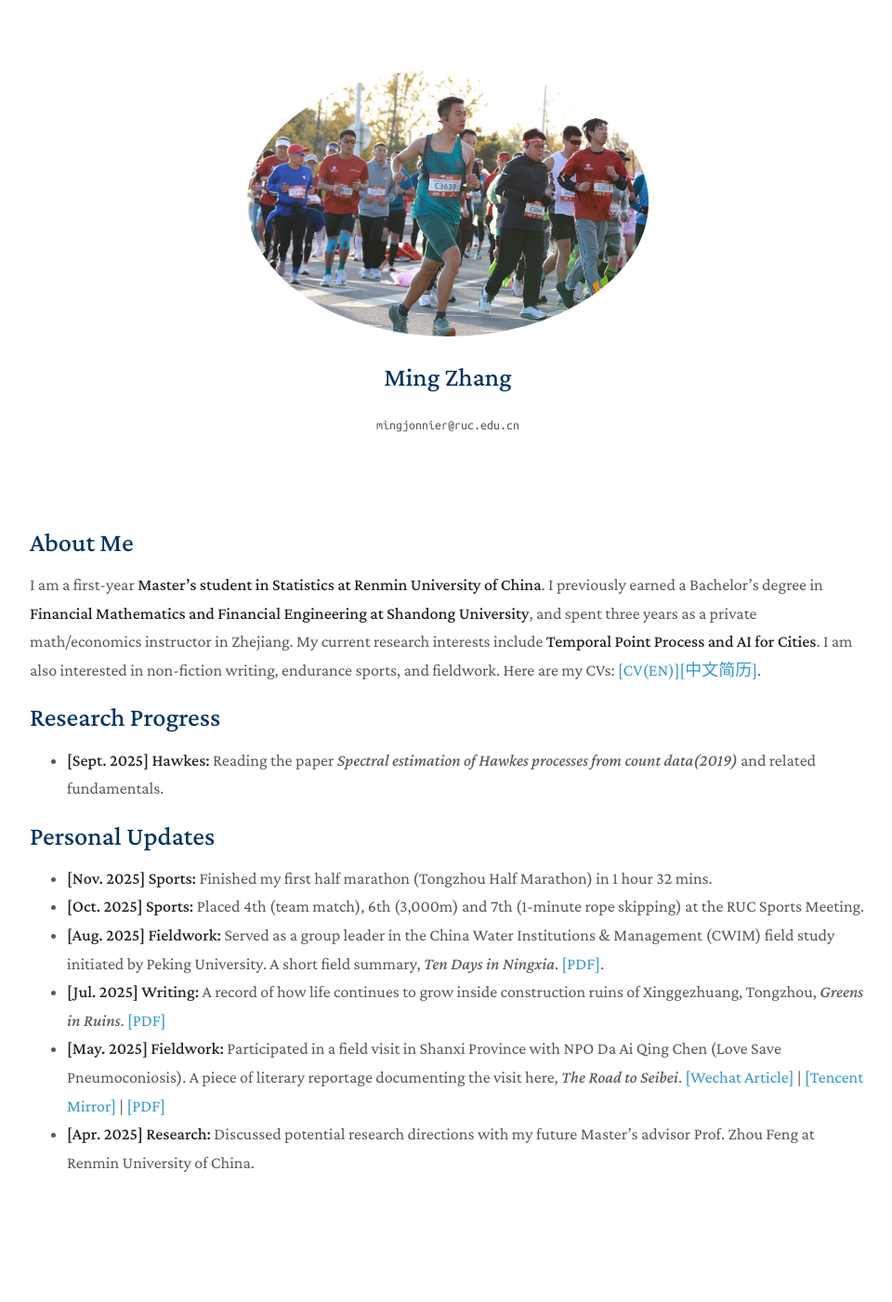
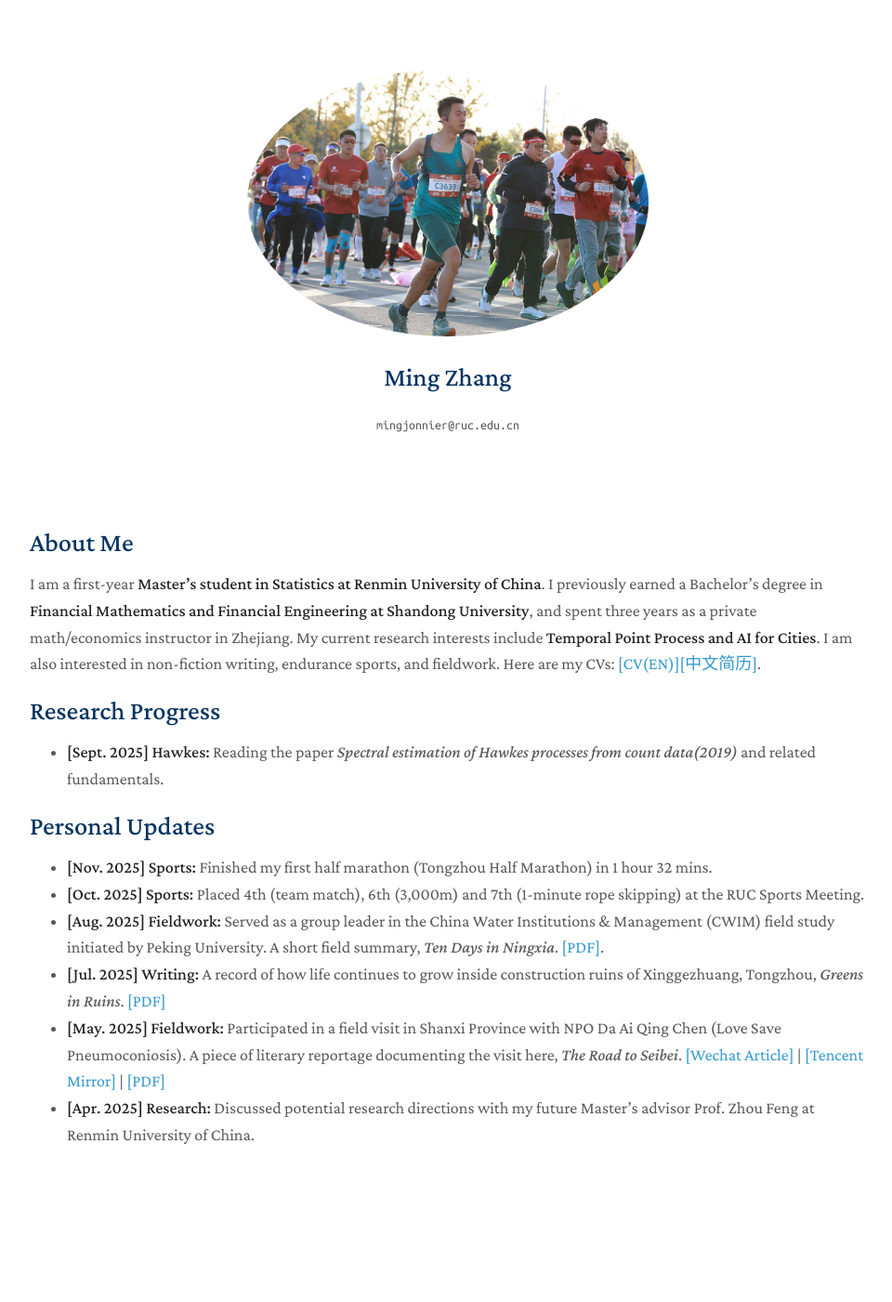
Before and after one commit to zhangming4153/zhangming4153.github.io, a Jekyll site: the page built from index.md, in a window 1280 px wide. Shown: the whole page at 93% size, without its empty margins (158-1118 px from the left). Built offline with Jekyll 4.4.1, drawn with Linux system fonts in a browser that asks for light colours; a style sheet for code colours, icons or effects is not loaded; our own code applies the rules of GitHub Pages for plain Markdown files; after the commit the page ends 1371 px from its top, so only the background shows below that.

Commit message:
Update minimal-light.scss

```diff
--- a/_sass/minimal-light.scss
+++ b/_sass/minimal-light.scss
@@ -290,7 +290,7 @@ a:hover {
 }
 
 a small {
-  font-size:11px;
+  font-size:13px;
   color:#777;
   margin-top:-0.3em;
   display:block;
@@ -448,7 +448,7 @@ section {
 
 
 small {
-  font-size:11px;
+  font-size:13px;
 }
 
 hr {
@@ -467,11 +467,6 @@ footer {
   margin:2rem 0;
 }
 
-section p,
-section li {
-  font-size: 18px !important;
-  line-height: 1.7;
-}
 
 
 @media print, screen and (max-width: 960px) {
```
